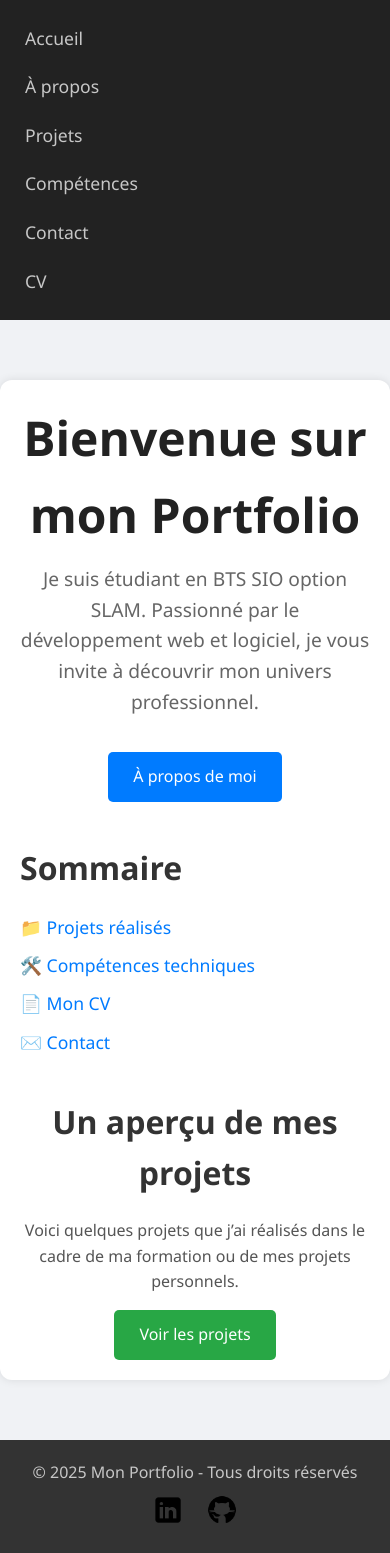
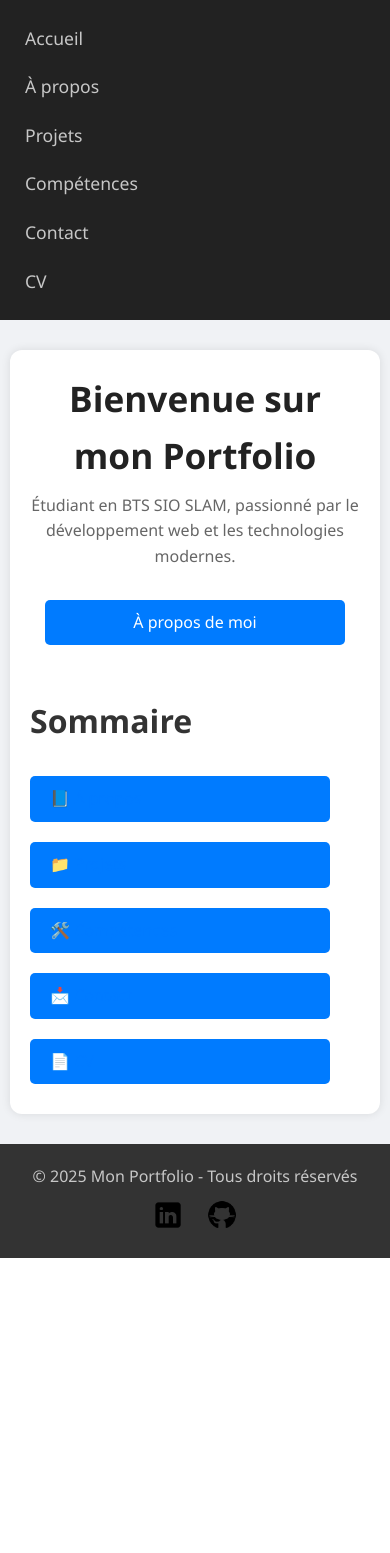
Before and after one commit to BobZouille57/PortFolio, a PHP site: page / in a window 390 px wide. Shown: the part 113-1666 px from the top of the page. After the commit the page ends 1371 px from the top, so only its background shows below. Run offline with PHP 8.4, Linux system fonts and the light colour scheme.

Commit message:
fix + responsive

```diff
--- a/assets/css/index.css
+++ b/assets/css/index.css
@@ -77,3 +77,31 @@ body {
 .highlight {
     margin-top: 40px;
 }
+
+@media screen and (max-width: 768px) {
+    .home-container {
+        padding: 20px;
+        margin: 30px 10px;
+    }
+
+    .intro h1 {
+        font-size: 2.2rem;
+    }
+
+    .subtitle {
+        font-size: 1rem;
+    }
+
+    .btn {
+        width: 100%;
+        max-width: 300px;
+        margin: 10px auto;
+        font-size: 1rem;
+        padding: 10px 20px;
+    }
+
+    .btn-group {
+        flex-direction: column;
+        gap: 10px;
+    }
+}
--- a/index.php
+++ b/index.php
@@ -1,29 +1,26 @@
 <?php include('includes/header.php'); ?>
 <?php include('includes/navbar.php'); ?>
+
 <link rel="stylesheet" href="assets/css/index.css">
 
 <main class="home-container">
     <section class="intro">
         <h1>Bienvenue sur mon Portfolio</h1>
-        <p class="subtitle">Je suis étudiant en BTS SIO option SLAM. Passionné par le développement web et logiciel, je vous invite à découvrir mon univers professionnel.</p>
-        <a href="about.php" class="btn">À propos de moi</a>
+        <p class="subtitle">Étudiant en BTS SIO SLAM, passionné par le développement web et les technologies modernes.</p>
+        <a href="about.php" class="btn primary-btn">À propos de moi</a>
     </section>
 
     <section class="summary">
         <h2>Sommaire</h2>
-        <ul>
-            <li><a href="projects.php">📁 Projets réalisés</a></li>
-            <li><a href="skills.php">🛠️ Compétences techniques</a></li>
-            <li><a href="cv.php">📄 Mon CV</a></li>
-            <li><a href="contact.php">✉️ Contact</a></li>
-        </ul>
-    </section>
-
-    <section class="highlight">
-        <h2>Un aperçu de mes projets</h2>
-        <p>Voici quelques projets que j’ai réalisés dans le cadre de ma formation ou de mes projets personnels.</p>
-        <a href="projects.php" class="btn-secondary">Voir les projets</a>
+        <div class="btn-group">
+            <a href="about.php" class="btn">📘 À propos</a>
+            <a href="projects.php" class="btn">📁 Projets</a>
+            <a href="skills.php" class="btn">🛠️ Compétences</a>
+            <a href="contact.php" class="btn">📩 Contact</a>
+            <a href="cv.php" class="btn">📄 CV</a>
+        </div>
     </section>
 </main>
 
 <?php include('includes/footer.php'); ?>
+<script src="js/index.js"></script>
```
